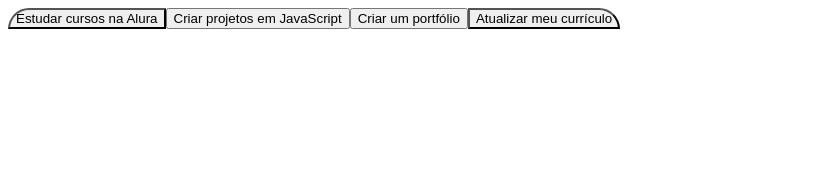
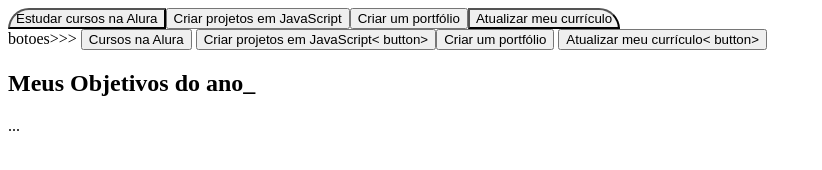
Before and after one commit to Croquetas23/Novo-, a plain HTML site: page Index.html in a window 1280 px wide. Shown: the whole page, without its empty margins (0-822 px from the left). Drawn offline with Linux system fonts and the light colour scheme.

Commit message:
Update Index.html

```diff
--- a/Index.html
+++ b/Index.html
@@ -16,3 +16,19 @@
     <script src="script.js"></script>
 </body>
 </html>
+<div class=>botoes>>>
+    <button class=»botao ativo»>Cursos na Alura</button>
+<button class=»botao»>Criar projetos em JavaScript<
+button>
+<button class=»botao»>Criar um portfólio</button>
+<button class=»botao»>Atualizar meu currículo<
+button>
+</div>
+    <body>
+
+<section class=»conteudo-principal»></section>
+<h2 class=»titulo-principal»>Meus Objetivos do
+ano<span>_<span></h2>
+<div class=»botoes»> ... </div>
+<script src=»main.js»></script>
+</body>
```
